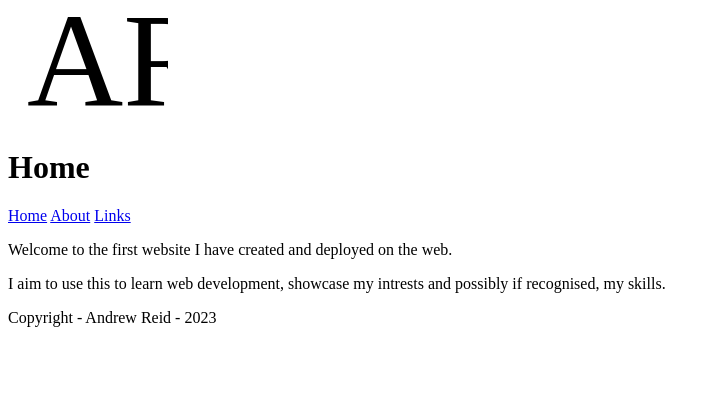
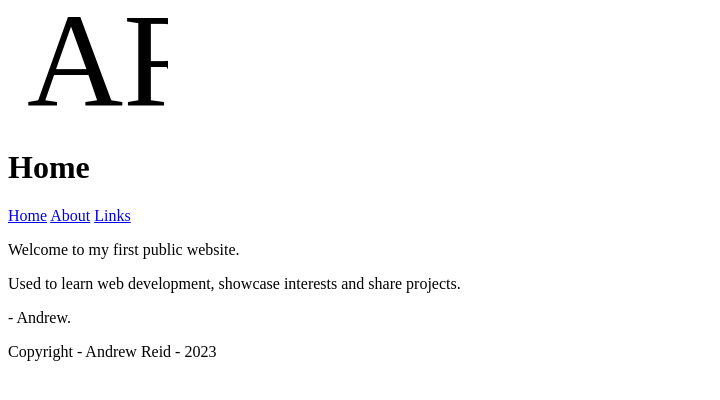
Before and after one commit to andyrobreid/portfolio, a SvelteKit app: page / in a window 1280 px wide. Shown: the top 400 px of the page, without its empty margins (0-720 px from the left). Built offline with nearby package versions, Linux system fonts and the light colour scheme.

Commit message:
Updated home page welcome

```diff
--- a/src/routes/+page.svelte
+++ b/src/routes/+page.svelte
@@ -1,9 +1,9 @@
 <script>
-	import Links from "$lib/Links.svelte";
     import title from "$lib/title";
 
     $title = 'Home'
 </script>
 
-<p>Welcome to the first website I have created and deployed on the web.</p>
-<p>I aim to use this to learn web development, showcase my intrests and possibly if recognised, my skills.</p>
+<p>Welcome to my first public website.</p>
+<p>Used to learn web development, showcase interests and share projects.</p>
+<p>- Andrew.</p>
```
